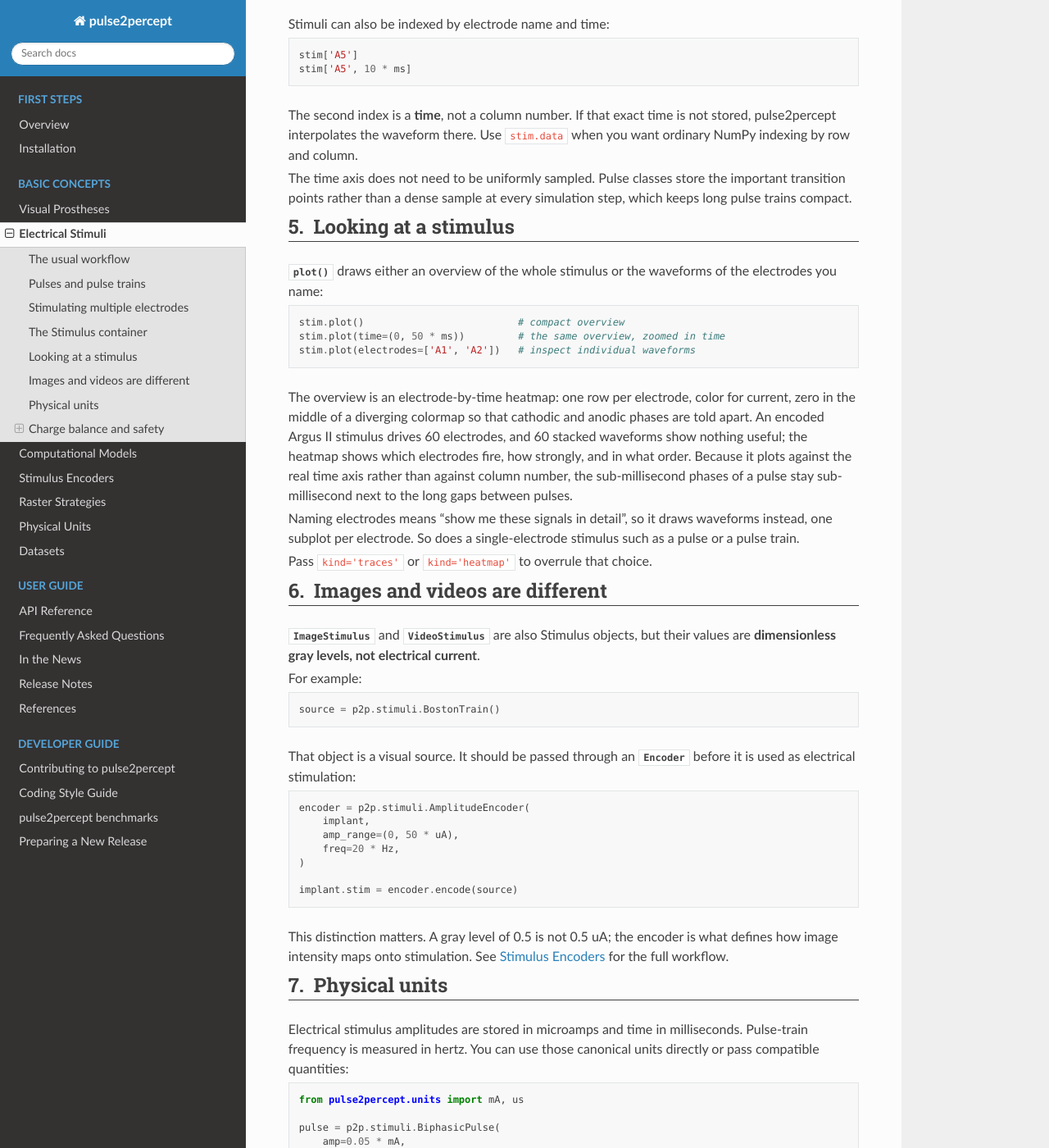
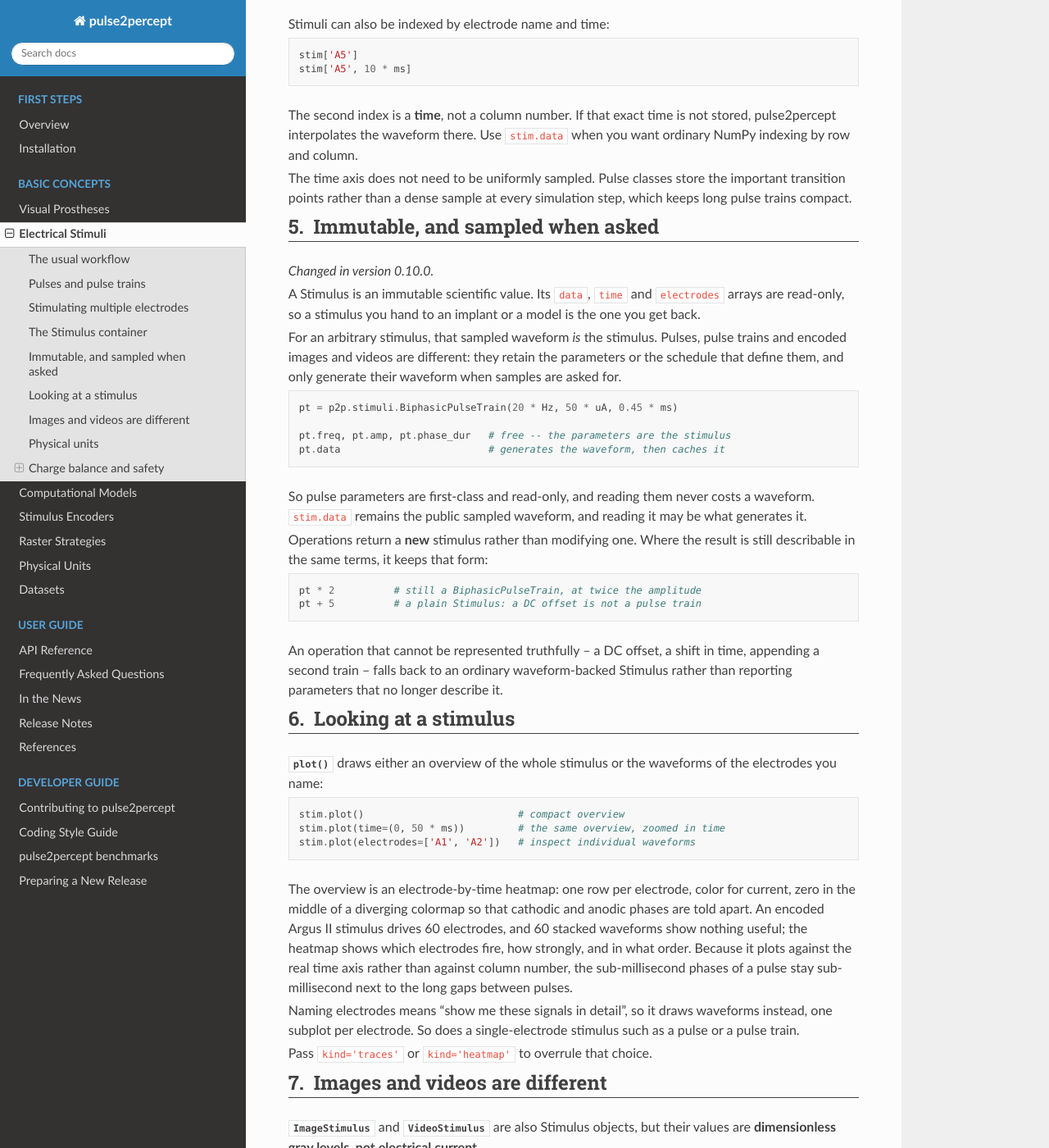
Before and after one commit to pulse2percept/pulse2percept, a Sphinx documentation site: the page built from doc/topics/stimuli.rst, in a window 1280 px wide and 1400 px high, scrolled down 2436 px. Shown: the whole window at 82% size. Built offline with Sphinx 7.4.7 and the Read the Docs theme 3.1.0, drawn with Linux system fonts in a browser that asks for light colours; pages that are not in the unit, such as notebooks, are missing from menus.

Commit message:
Phase 10

```diff
--- a/doc/topics/rasters.rst
+++ b/doc/topics/rasters.rst
@@ -21,7 +21,7 @@ A raster is a **scheduling constraint**, not a stimulus by itself:
                        Raster
 
 The raster says **which electrodes may pulse together**. The
-:py:class:`~pulse2percept.stimuli.Encoder` decides when the pulses occur and
+:py:class:`~pulse2percept.stimuli.StimulusEncoder` decides when the pulses occur and
 what their amplitudes or frequencies are.
 
 The usual workflow
--- a/doc/topics/stimuli.rst
+++ b/doc/topics/stimuli.rst
@@ -161,6 +161,43 @@ The time axis does not need to be uniformly sampled. Pulse classes store the
 important transition points rather than a dense sample at every simulation
 step, which keeps long pulse trains compact.
 
+Immutable, and sampled when asked
+---------------------------------
+
+.. versionchanged:: 0.10.0
+
+A Stimulus is an immutable scientific value. Its ``data``, ``time`` and
+``electrodes`` arrays are read-only, so a stimulus you hand to an implant or a
+model is the one you get back.
+
+For an arbitrary stimulus, that sampled waveform *is* the stimulus. Pulses,
+pulse trains and encoded images and videos are different: they retain the
+parameters or the schedule that define them, and only generate their waveform
+when samples are asked for.
+
+.. code-block:: python
+
+    pt = p2p.stimuli.BiphasicPulseTrain(20 * Hz, 50 * uA, 0.45 * ms)
+
+    pt.freq, pt.amp, pt.phase_dur   # free -- the parameters are the stimulus
+    pt.data                         # generates the waveform, then caches it
+
+So pulse parameters are first-class and read-only, and reading them never
+costs a waveform. ``stim.data`` remains the public sampled waveform, and
+reading it may be what generates it.
+
+Operations return a **new** stimulus rather than modifying one. Where the
+result is still describable in the same terms, it keeps that form:
+
+.. code-block:: python
+
+    pt * 2          # still a BiphasicPulseTrain, at twice the amplitude
+    pt + 5          # a plain Stimulus: a DC offset is not a pulse train
+
+An operation that cannot be represented truthfully -- a DC offset, a shift in
+time, appending a second train -- falls back to an ordinary waveform-backed
+Stimulus rather than reporting parameters that no longer describe it.
+
 Looking at a stimulus
 ---------------------
 
@@ -202,7 +239,7 @@ For example:
     source = p2p.stimuli.BostonTrain()
 
 That object is a visual source. It should be passed through an
-:py:class:`~pulse2percept.stimuli.Encoder` before it is used as electrical
+:py:class:`~pulse2percept.stimuli.StimulusEncoder` before it is used as electrical
 stimulation:
 
 .. code-block:: python
```
Also changed, not shown: doc/topics/encoders.rst (+36 -2 lines), doc/users/release_notes.rst (+32 -0 lines), 7 other files.
